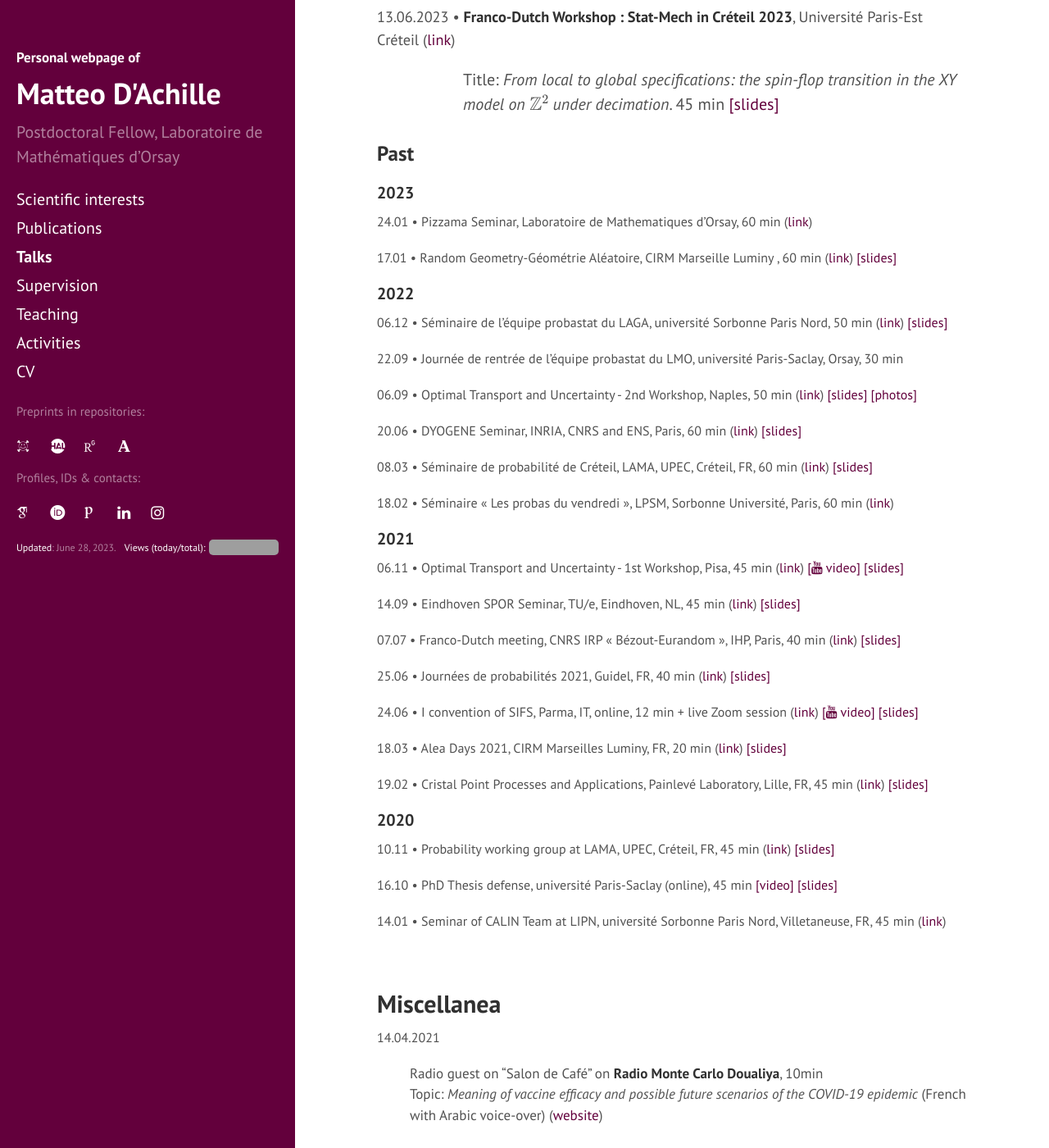
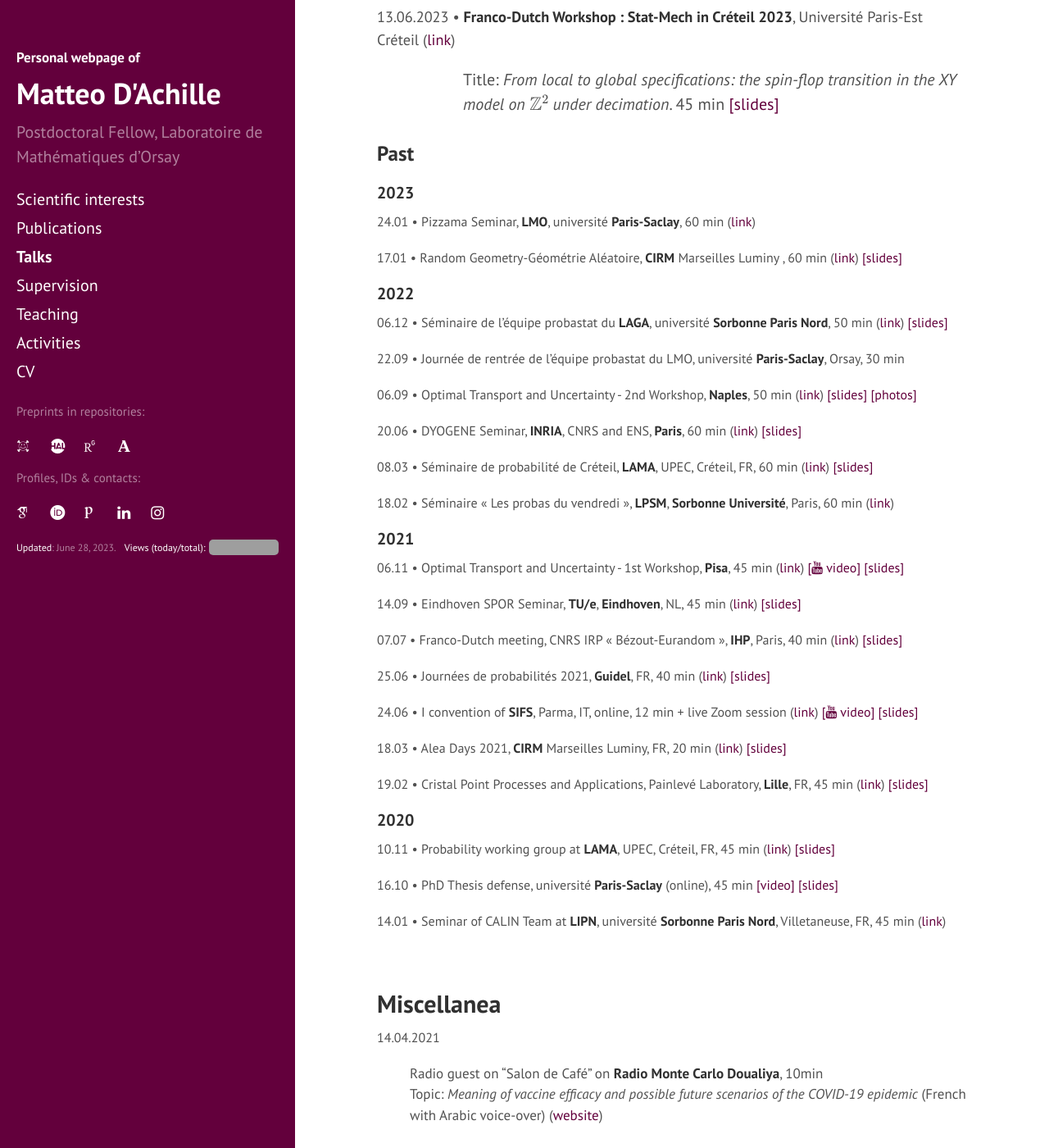
Before and after one commit to matteodachille/matteodachille.github.io, a Jekyll site: the page built from talks.md, in a window 1280 px wide and 1400 px high, scrolled down 389 px. Shown: the whole window at 82% size. Built offline with Jekyll 4.4.1, drawn with Linux system fonts in a browser that asks for light colours; nearby versions of some CDN libraries; some web fonts are replaced; some of the changed text lies outside the part shown; grey boxes are pictures that could not be loaded.

Commit message:
Typo fix

```diff
--- a/talks.md
+++ b/talks.md
@@ -55,63 +55,63 @@ Title: _From local to global specifications: the spin-flop transition in the XY
 #### 2023
 {: .no_toc}
 
-24.01 &#x2022; Pizzama Seminar, Laboratoire de Mathematiques d'Orsay, 60 min ([link](https://conferences.cirm-math.fr/3021.html){:target="_blank"})
+24.01 &#x2022; Pizzama Seminar, **LMO**, université **Paris-Saclay**, 60 min ([link](https://conferences.cirm-math.fr/3021.html){:target="_blank"})
 {: style="font-size: 16px" }
 
 
-17.01 &#x2022; Random Geometry-Géométrie Aléatoire, CIRM Marseille Luminy , 60 min ([link](https://conferences.cirm-math.fr/3021.html){:target="_blank"})  [ [slides] ]({{ site.baseurl }}downloads/ERAP_CIRM_GA-RG_final.pdf){:target="_blank"}
+17.01 &#x2022; Random Geometry-Géométrie Aléatoire, **CIRM** Marseilles Luminy , 60 min ([link](https://conferences.cirm-math.fr/3021.html){:target="_blank"})  [ [slides] ]({{ site.baseurl }}downloads/ERAP_CIRM_GA-RG_final.pdf){:target="_blank"}
 {: style="font-size: 16px" }
 
 #### 2022
 {: .no_toc}
 
-06.12 &#x2022; Séminaire de l'équipe probastat du LAGA, université Sorbonne Paris Nord, 50 min ([link](https://www.math.univ-paris13.fr/laga/index.php/fr/ps/seminaires){:target="_blank"})  [ [slides] ]({{ site.baseurl }}downloads/LAGA_DecimationLongRange_v9_final.pdf){:target="_blank"}
+06.12 &#x2022; Séminaire de l'équipe probastat du **LAGA**, université **Sorbonne Paris Nord**, 50 min ([link](https://www.math.univ-paris13.fr/laga/index.php/fr/ps/seminaires){:target="_blank"})  [ [slides] ]({{ site.baseurl }}downloads/LAGA_DecimationLongRange_v9_final.pdf){:target="_blank"}
 {: style="font-size: 16px" }
 
 
-22.09 &#x2022; Journée de rentrée de l'équipe probastat du LMO, université Paris-Saclay, Orsay, 30 min
+22.09 &#x2022; Journée de rentrée de l'équipe probastat du LMO, université **Paris-Saclay**, Orsay, 30 min
 {: style="font-size: 16px" }
 
-06.09 &#x2022; Optimal Transport and Uncertainty - 2nd Workshop, Naples, 50 min ([link](https://sites.google.com/view/otau2){:target="_blank"}) [ [slides] ]({{ site.baseurl }}downloads/ERAP_OtaU2_Napoli_final.pdf){:target="_blank"} [ [photos] ](https://sites.google.com/view/otau2/photos){:target="_blank"}
+06.09 &#x2022; Optimal Transport and Uncertainty - 2nd Workshop, **Naples**, 50 min ([link](https://sites.google.com/view/otau2){:target="_blank"}) [ [slides] ]({{ site.baseurl }}downloads/ERAP_OtaU2_Napoli_final.pdf){:target="_blank"} [ [photos] ](https://sites.google.com/view/otau2/photos){:target="_blank"}
 {: style="font-size: 16px" }
 
 
 <!--Title: _Lattice Helmholtz decomposition in a two-dimensional ERAP_. 50 min [ [slides] ]({{ site.baseurl }}downloads/ERAP_OtaU2_Napoli_final.pdf){:target="_blank"}
 {: style="margin-left: 40px" }
 -->
-20.06 &#x2022; DYOGENE Seminar, INRIA, CNRS and ENS, Paris, 60 min ([link](https://www.di.ens.fr/dyogene/index.html){:target="_blank"}) [ [slides] ]({{ site.baseurl }}downloads/ERAP_INRIA_Paris_final.pdf){:target="_blank"}
+20.06 &#x2022; DYOGENE Seminar, **INRIA**, CNRS and ENS, **Paris**, 60 min ([link](https://www.di.ens.fr/dyogene/index.html){:target="_blank"}) [ [slides] ]({{ site.baseurl }}downloads/ERAP_INRIA_Paris_final.pdf){:target="_blank"}
 {: style="font-size: 16px" }
-08.03 &#x2022; Séminaire de probabilité de Créteil, LAMA, UPEC, Créteil, FR, 60 min ([link](https://lama.u-pem.fr/evenements/seminaire/groupe_de_travail_probabilites/decimation_dans_les_modeles_dising_et_xy_a_d_2){:target="_blank"}) [ [slides] ]({{ site.baseurl }}downloads/NonGibbs_Decimation_ParisEst_final.pdf){:target="_blank"}
+08.03 &#x2022; Séminaire de probabilité de Créteil, **LAMA**, UPEC, Créteil, FR, 60 min ([link](https://lama.u-pem.fr/evenements/seminaire/groupe_de_travail_probabilites/decimation_dans_les_modeles_dising_et_xy_a_d_2){:target="_blank"}) [ [slides] ]({{ site.baseurl }}downloads/NonGibbs_Decimation_ParisEst_final.pdf){:target="_blank"}
 {: style="font-size: 16px" }
-18.02 &#x2022; Séminaire &#171; Les probas du vendredi &#187;, LPSM, Sorbonne Université, Paris, 60 min ([link](https://www.lpsm.paris/seminaires/probasduvendredi/index#b6-50:~:text=Matteo%20D%27Achille%20(LAMA)%20ERAP%20%3A%20du%20pont%20brownien%20%C3%A0%20la%20fonction%20%5Cvartheta_4%20de%20Jacobi){:target="_blank"})
+18.02 &#x2022; Séminaire &#171; Les probas du vendredi &#187;, **LPSM**, **Sorbonne Université**, Paris, 60 min ([link](https://www.lpsm.paris/seminaires/probasduvendredi/index#b6-50:~:text=Matteo%20D%27Achille%20(LAMA)%20ERAP%20%3A%20du%20pont%20brownien%20%C3%A0%20la%20fonction%20%5Cvartheta_4%20de%20Jacobi){:target="_blank"})
 {: style="font-size: 16px" }
 
 #### 2021
 {: .no_toc}
 
-06.11 &#x2022; Optimal Transport and Uncertainty - 1st Workshop, Pisa, 45 min ([link](https://indico.cs.dm.unipi.it/event/12/){:target="_blank"}) [[<i class="fa fa-youtube fa-align-center-1x" aria-hidden="true"></i> video]](https://drive.google.com/file/d/10wfRI0MZS2UnDIAGcq3a9AQJT9DSQGwe/view){:target="_blank"} [ [slides] ]({{ site.baseurl }}downloads/ERAP_OTU_Pisa_v8_final.pdf){:target="_blank"}
+06.11 &#x2022; Optimal Transport and Uncertainty - 1st Workshop, **Pisa**, 45 min ([link](https://indico.cs.dm.unipi.it/event/12/){:target="_blank"}) [[<i class="fa fa-youtube fa-align-center-1x" aria-hidden="true"></i> video]](https://drive.google.com/file/d/10wfRI0MZS2UnDIAGcq3a9AQJT9DSQGwe/view){:target="_blank"} [ [slides] ]({{ site.baseurl }}downloads/ERAP_OTU_Pisa_v8_final.pdf){:target="_blank"}
 {: style="font-size: 16px" }
-14.09 &#x2022; Eindhoven SPOR Seminar, TU/e, Eindhoven, NL, 45 min ([link](https://www.eurandom.tue.nl/eindhoven-spor-seminar/){:target="_blank"}) [[slides]]({{ site.baseurl }}events){:target="_blank"}
+14.09 &#x2022; Eindhoven SPOR Seminar, **TU/e**, **Eindhoven**, NL, 45 min ([link](https://www.eurandom.tue.nl/eindhoven-spor-seminar/){:target="_blank"}) [[slides]]({{ site.baseurl }}events){:target="_blank"}
 {: style="font-size: 16px" }
-07.07 &#x2022; Franco-Dutch meeting, CNRS IRP &#171; Bézout-Eurandom &#187;, IHP, Paris, 40 min ([link](https://perso.math.u-pem.fr/le_ny.arnaud/PreliminaryProgramIHP-July-Bezout-TUe-V14.pdf){:target="_blank"}) [ [slides] ]({{ site.baseurl }}downloads/ERAP_IHP_v18_final.pdf){:target="_blank"}
+07.07 &#x2022; Franco-Dutch meeting, CNRS IRP &#171; Bézout-Eurandom &#187;, **IHP**, Paris, 40 min ([link](https://perso.math.u-pem.fr/le_ny.arnaud/PreliminaryProgramIHP-July-Bezout-TUe-V14.pdf){:target="_blank"}) [ [slides] ]({{ site.baseurl }}downloads/ERAP_IHP_v18_final.pdf){:target="_blank"}
 {: style="font-size: 16px" }
-25.06 &#x2022;  Journées de probabilités 2021, Guidel, FR, 40 min ([link](https://journees-probabilites.univ-rennes1.fr/programme.htm){:target="_blank"}) [[slides]](https://journees-probabilites.univ-rennes1.fr/exposes/D%27Achille.pdf){:target="_blank"}
+25.06 &#x2022;  Journées de probabilités 2021, **Guidel**, FR, 40 min ([link](https://journees-probabilites.univ-rennes1.fr/programme.htm){:target="_blank"}) [[slides]](https://journees-probabilites.univ-rennes1.fr/exposes/D%27Achille.pdf){:target="_blank"}
 {: style="font-size: 16px" }
-24.06 &#x2022; I convention of SIFS, Parma, IT, online, 12 min + live Zoom session ([link](http://www.fisicastatistica.unipr.it/conf/PARMA2021/welcome.php){:target="_blank"}) [[<i class="fa fa-youtube fa-align-center-1x" aria-hidden="true"></i> video]](https://www.youtube.com/watch?v=4RcOiW20C_E){:target="_blank"} [[slides]]({{ site.baseurl }}downloads/ERAPs_Low_d_Weyl_SIFS_v8.pdf){:target="_blank"}
+24.06 &#x2022; I convention of **SIFS**, Parma, IT, online, 12 min + live Zoom session ([link](http://www.fisicastatistica.unipr.it/conf/PARMA2021/welcome.php){:target="_blank"}) [[<i class="fa fa-youtube fa-align-center-1x" aria-hidden="true"></i> video]](https://www.youtube.com/watch?v=4RcOiW20C_E){:target="_blank"} [[slides]]({{ site.baseurl }}downloads/ERAPs_Low_d_Weyl_SIFS_v8.pdf){:target="_blank"}
 {: style="font-size: 16px" }
-18.03 &#x2022; Alea Days 2021, CIRM Marseilles Luminy, FR, 20 min ([link](https://gt-alea.math.cnrs.fr/alea2021/){:target="_blank"}) [ [slides] ]({{ site.baseurl }}downloads/ALEA2021_MZSVs_ERAP_final.pdf){:target="_blank"}
+18.03 &#x2022; Alea Days 2021, **CIRM** Marseilles Luminy, FR, 20 min ([link](https://gt-alea.math.cnrs.fr/alea2021/){:target="_blank"}) [ [slides] ]({{ site.baseurl }}downloads/ALEA2021_MZSVs_ERAP_final.pdf){:target="_blank"}
 {: style="font-size: 16px;" }
-19.02 &#x2022; Cristal Point Processes and Applications, Painlevé Laboratory, Lille, FR, 45 min ([link](http://seminaire.univ-lille1.fr/node/544){:target="_blank"}) [ [slides] ]({{ site.baseurl }}downloads/erap22-Lille-finalv2.pdf){:target="_blank"}
+19.02 &#x2022; Cristal Point Processes and Applications, Painlevé Laboratory, **Lille**, FR, 45 min ([link](http://seminaire.univ-lille1.fr/node/544){:target="_blank"}) [ [slides] ]({{ site.baseurl }}downloads/erap22-Lille-finalv2.pdf){:target="_blank"}
 {: style="font-size: 16px;" }
 
 #### 2020
 {: .no_toc}
 
-10.11 &#x2022; Probability working group at LAMA, UPEC, Créteil, FR, 45 min ([link](https://lama.u-pem.fr/evenements/seminaire/groupe_de_travail_probabilites/le_probleme_dassignation_aleatoire_euclidienne){:target="_blank"}) [ [slides] ]({{ site.baseurl }}assets/slides_ERAP_fr_nov10.pdf){:target="_blank"}
+10.11 &#x2022; Probability working group at **LAMA**, UPEC, Créteil, FR, 45 min ([link](https://lama.u-pem.fr/evenements/seminaire/groupe_de_travail_probabilites/le_probleme_dassignation_aleatoire_euclidienne){:target="_blank"}) [ [slides] ]({{ site.baseurl }}assets/slides_ERAP_fr_nov10.pdf){:target="_blank"}
 {: style="font-size: 16px;" }
-16.10 &#x2022; PhD Thesis defense, université Paris-Saclay (online), 45 min [ [video] ](https://eu.bbcollab.com/recording/e2afdc2198204451bd3bf8c7de4f1ec7){:target="_blank"} [ [slides] ]({{ site.baseurl }}assets/slides_ERAP_1610.pdf){:target="_blank"}
+16.10 &#x2022; PhD Thesis defense, université **Paris-Saclay** (online), 45 min [ [video] ](https://eu.bbcollab.com/recording/e2afdc2198204451bd3bf8c7de4f1ec7){:target="_blank"} [ [slides] ]({{ site.baseurl }}assets/slides_ERAP_1610.pdf){:target="_blank"}
 {: style="font-size: 16px;" }
-14.01 &#x2022; Seminar of CALIN Team at LIPN, université Sorbonne Paris Nord, Villetaneuse, FR, 45 min ([link](https://lipn.univ-paris13.fr/~banderier/Seminaires/){:target="_blank"})
+14.01 &#x2022; Seminar of CALIN Team at **LIPN**, université **Sorbonne Paris Nord**, Villetaneuse, FR, 45 min ([link](https://lipn.univ-paris13.fr/~banderier/Seminaires/){:target="_blank"})
 {: style="font-size: 16px;" }
 
 
```
Also changed, not shown: other parts of talks.md (+2 -2 lines).
